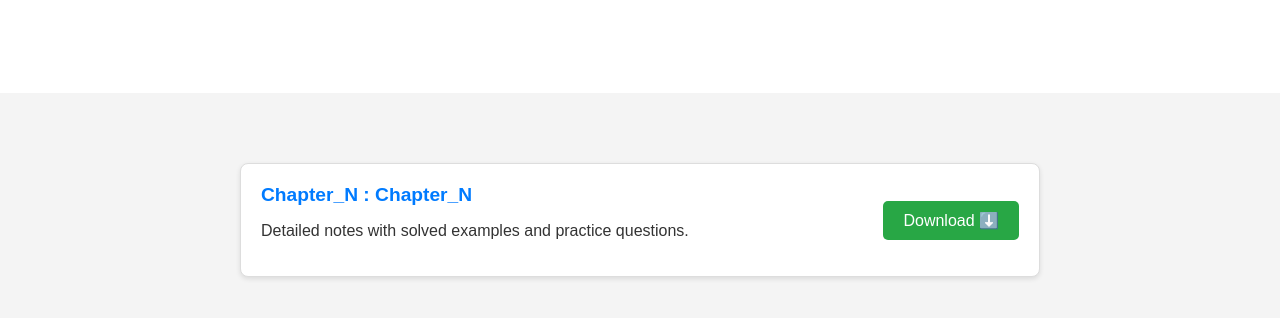
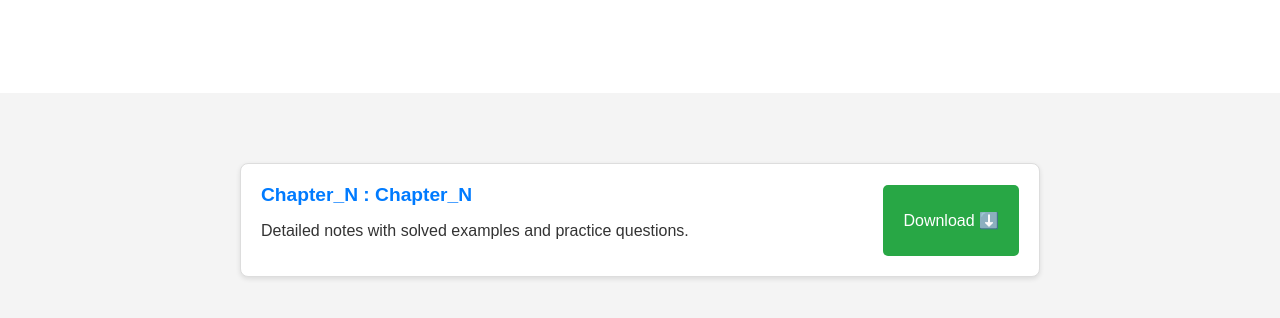
Before and after one commit to SSinhaPhysics/Home, a plain HTML site: page class12.html in a window 1280 px wide. Shown: the part 252-570 px from the top of the page. Drawn offline with Linux system fonts and the light colour scheme.

Commit message:
Update class12.html

```diff
--- a/class12.html
+++ b/class12.html
@@ -119,7 +119,7 @@
                 <h3>Chapter_N : Chapter_N</h3>
                 <p>Detailed notes with solved examples and practice questions.</p>
             </div>
-            <a href="abc.pdf" class="download-button">Download ⬇️</a>
+             <a href="abc.pdf" class="download-button" download><p style="text-align: center;">Download ⬇️</p></a>
         </div>
         </div>
 
```
